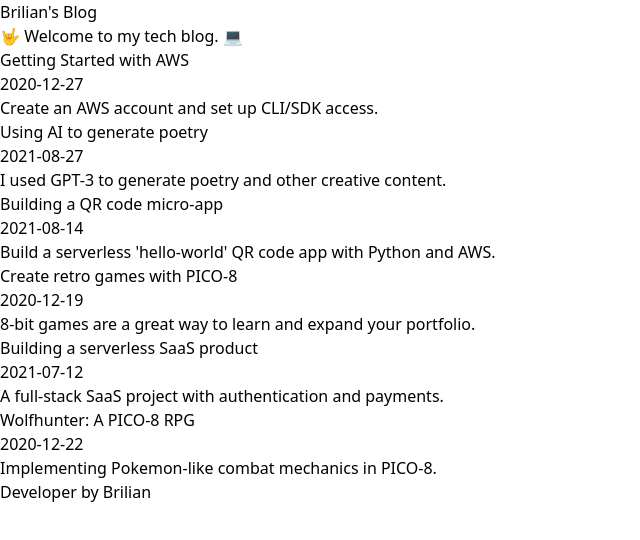
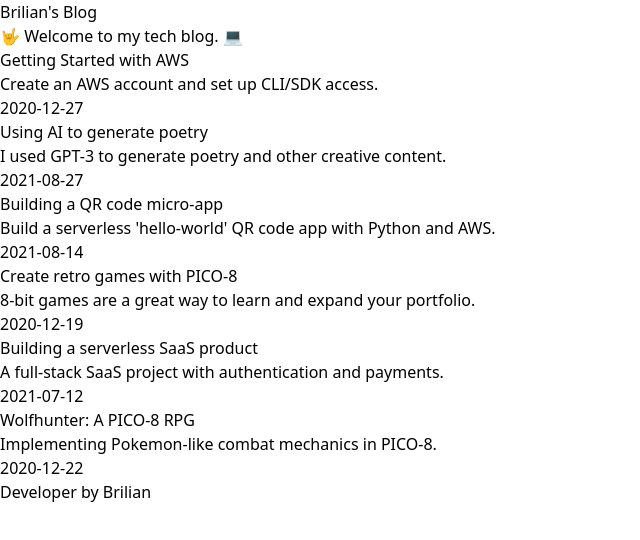
Before and after one commit to BrilianMisbah/next-blog, a Next.js app: page / in a window 1280 px wide. Shown: the top 540 px of the page, without its empty margins (0-640 px from the left). Built offline with nearby package versions, Linux system fonts and the light colour scheme.

Commit message:
Revert "feat: styling home page"
This reverts commit 0545ccbb34b7a0cd0b90b16ca4fa205841bf2461.

```diff
--- a/src/app/layout.tsx
+++ b/src/app/layout.tsx
@@ -38,7 +38,7 @@
     <html lang="en">
       <head></head>
       <body>
-        <div className="mx-auto max-w-2xl px-6">
+        <div className="mx-auto max-w-2xl">
           {header}
           {children}
           {footer}
--- a/src/app/page.tsx
+++ b/src/app/page.tsx
@@ -7,9 +7,7 @@
   const postPreviews = postMetadata.map((post) => (
     <PostPreview key={post.slug} {...post} />
   ));
-  return (
-    <div className="grid grid-cols-1 md:grid-cols-2 gap-4">{postPreviews}</div>
-  );
+  return <div>{postPreviews}</div>;
 };
 
 export default HomePage;
--- a/src/components/PostPreview.tsx
+++ b/src/components/PostPreview.tsx
@@ -3,14 +3,12 @@
 
 const PostPreview = (props: PostMetadata) => {
   return (
-    <div className="border border-slate-200 p-4 rounded-md shadow-md bg-white">
+    <div>
       <Link href={`/posts/${props.slug}`}>
-        <h2 className="font-bold text-violet-600 hover:underline">
-          {props.title}
-        </h2>
+        <h2>{props.title}</h2>
       </Link>
-      <p className="text-sm text-slate-400">{props.date}</p>
-      <p className="text-slate-700">{props.subtitle}</p>
+      <p>{props.subtitle}</p>
+      <p>{props.date}</p>
     </div>
   );
 };
```
